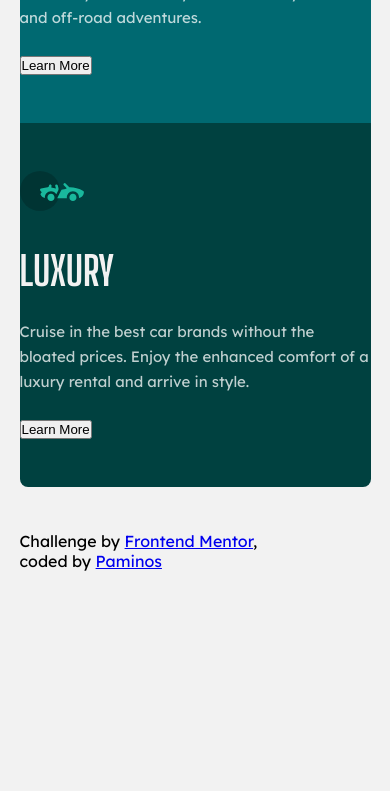
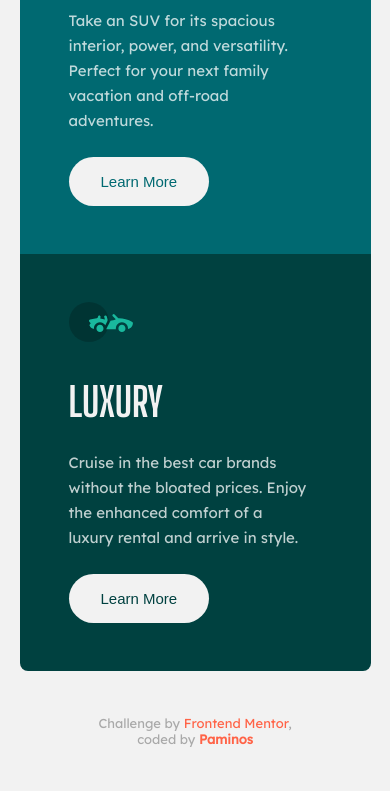
Before and after one commit to epalex/3-column-preview-card-component, a plain HTML site: page index.html in a window 390 px wide. Shown: the part 693-1484 px from the top of the page. Before the commit the page ends 1308 px from the top, so only its background shows below. Drawn offline with Linux system fonts and the light colour scheme.

Commit message:
mobile view ready

```diff
--- a/styles.css
+++ b/styles.css
@@ -28,6 +28,10 @@ body {
     border-radius: 0 0 8px 8px;
 }
 
+section {
+    padding-left: 49px;
+}
+
 section figure {
     padding-top: 48px;
 }
@@ -51,12 +55,47 @@ section p {
      color: #ffffff;
      opacity: 0.75;
      margin-bottom: 24px;
+     width: 80%;
 }
 
 section button {
     margin-bottom: 48px;
 }
 
+.learn-more-btn {
+    font-style: normal;
+    font-weight: normal;
+    font-size: 15px;
+    line-height: 25px;
+    color: #e28625;
+    padding: 12px 32px;
+    background-color: #f2f2f2;
+    border-radius: 25px;
+    border: none;
+}
+
+.suv {
+    color: #006971;
+}
+
+.lux {
+    color: #004140;
+}
+
+footer a {
+    text-decoration: none;
+    color: tomato;
+}
+
+.paminos {
+    color: tomato;
+    font-weight: 600;
+}
+
 footer {
+    font-size: 13px;
+    text-align: center;
+    font-weight: 500;
+    color: darkgrey;
     margin-top: 44px;
 }
```
Also changed, not shown: 1 other file.
